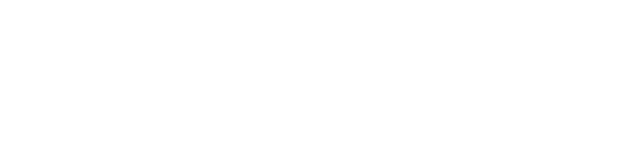
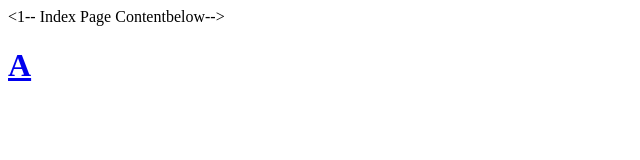
Before and after one commit to andrewarenas16/css-challenge-5, a plain HTML site: page about.html in a window 1280 px wide. Shown: the whole page, without its empty margins (0-640 px from the left). Drawn offline with Linux system fonts and the light colour scheme.

Commit message:
Update about.html

```diff
--- a/about.html
+++ b/about.html
@@ -1,7 +1,12 @@
 <!DOCTYPE HTML>
 <html>
 <head>
+  <link rel="stylesheet" href="css/main.css">
 </head>
 <body>
+  <1-- Index Page Contentbelow-->
+<header>
+  <a href="index.html" id="logo">
+    <h1>A
 </body>
 <html>
```
